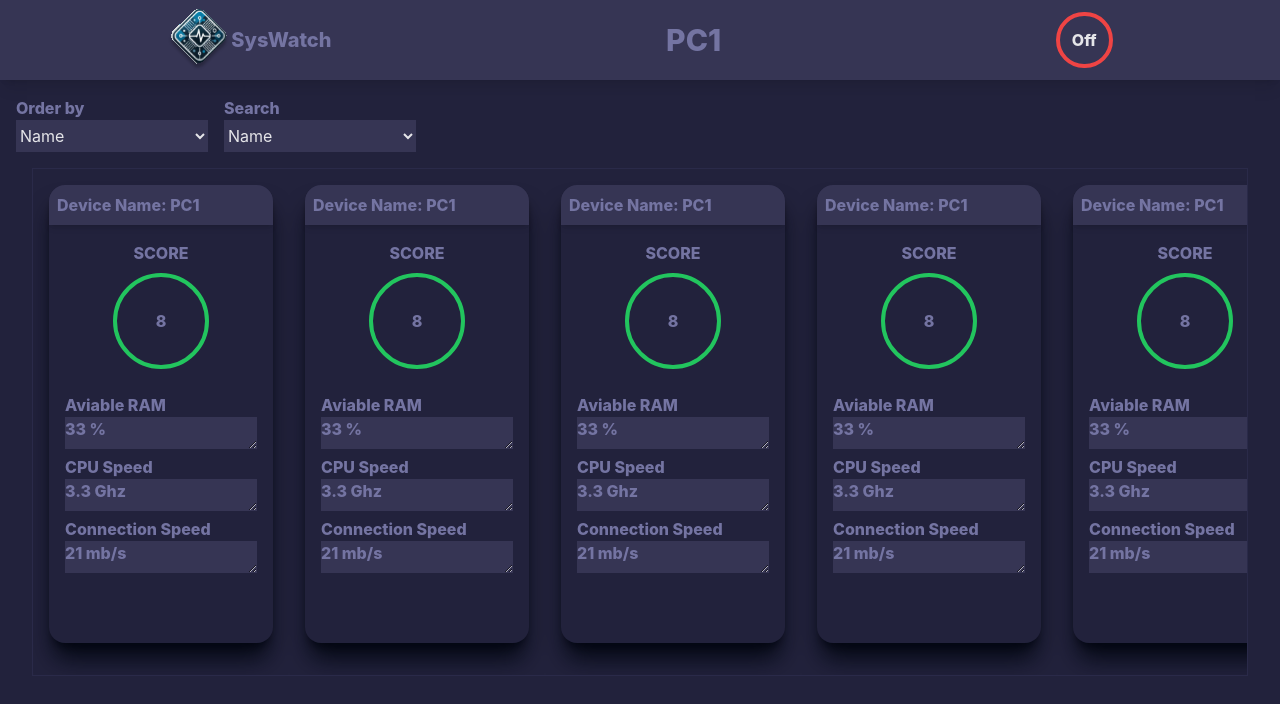
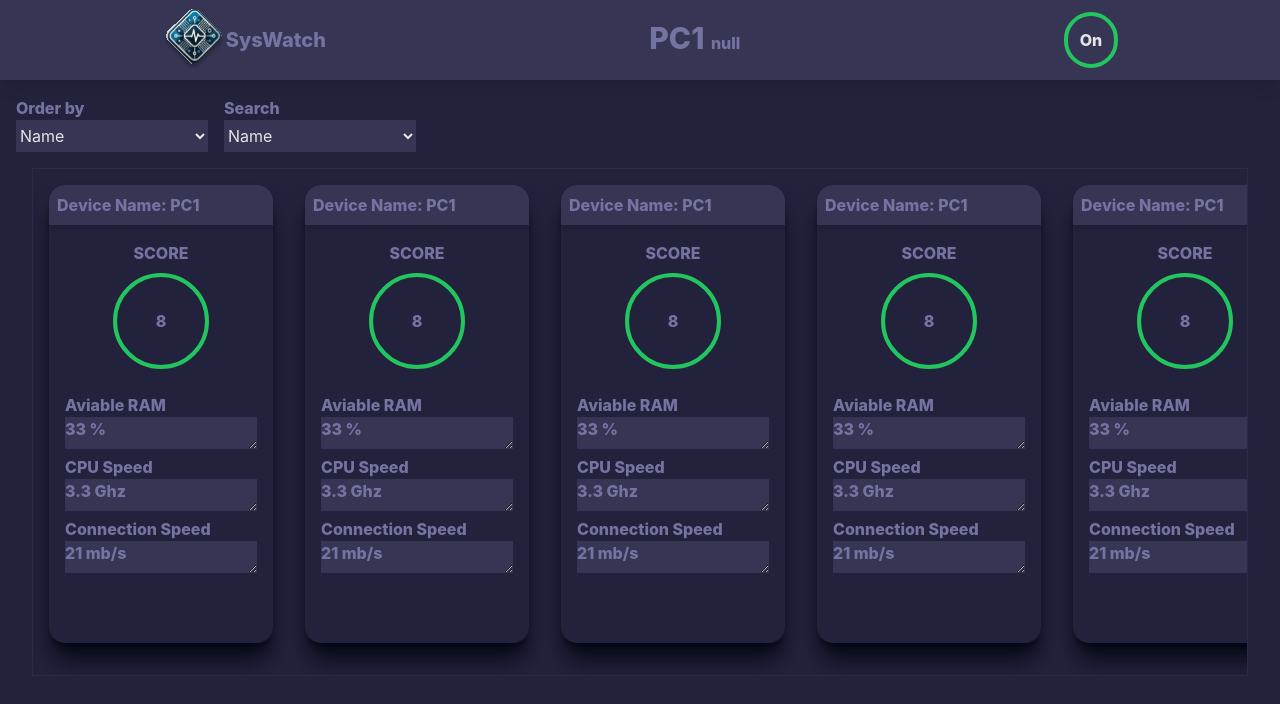
Before and after one commit to Tomasxwav/SysWatch, a React (Vite) app: page / in a window 1280 px wide. Shown: the top 704 px of the page. Built offline with nearby package versions, Linux system fonts and the light colour scheme.

Commit message:
Create IP Hook

```diff
--- a/index.cjs
+++ b/index.cjs
@@ -4,7 +4,7 @@ const path = require('path')
 function createWindow() {
   const win = new BrowserWindow({
     width: 1200,
-    height: 600,
+    height: 1000,
     webPreferences: {
       preload: path.join(__dirname, 'preload.js'), // opcional
       nodeIntegration: true,
--- a/src/components/Header.tsx
+++ b/src/components/Header.tsx
@@ -1,24 +1,11 @@
 import { useState } from 'react'
+import { useLocalIP } from '../hooks/useLocalIP'
 
 export const Header = () => {
+  const ip = useLocalIP()
   const [isConnected, setIsConnected] = useState(false)
 
   const handleConnectToServer = () => {
-    const peerConnection = new RTCPeerConnection({ iceServers: [] })
-    peerConnection.createDataChannel('')
-    peerConnection
-      .createOffer()
-      .then((offer) => peerConnection.setLocalDescription(offer))
-      .catch((error) => console.error('Error al crear la oferta:', error))
-
-    peerConnection.onicecandidate = (event) => {
-      if (event.candidate) {
-        const ip = event.candidate.candidate.split(' ')[4]
-        alert('Tu dirección IP local es: ' + ip)
-        peerConnection.close()
-      }
-    }
-
     isConnected
       ? alert('Connecting to server...') //TODO
       : alert('Disconnecting from server...') //TODO
@@ -40,8 +27,16 @@ export const Header = () => {
           SysWatch
         </p>
       </div>
-      <h1 className='font-extrabold text-3xl text-[#7474A2]'>PC1</h1>
-      {isConnected ? (
+      <h1 className='font-extrabold text-3xl text-[#7474A2]'>
+        PC1{' '}
+        {ip ? (
+          <span className='text-[1rem]'>{ip}</span>
+        ) : (
+          <span>Obteniendo IP...</span>
+        )}
+      </h1>
+
+      {!isConnected ? (
         <button
           onClick={handleConnectToServer}
           className='xl:border-4  border-2 border-green-500 2xl:p-6 xl:p-3 p-2 rounded-full font-extrabold '
--- /dev/null
+++ b/src/hooks/useLocalIP.tsx
@@ -0,0 +1,24 @@
+import { useEffect, useState } from 'react'
+
+export const useLocalIP = () => {
+  const [ip, setIP] = useState('null')
+
+  useEffect(() => {
+    const peerConnection = new RTCPeerConnection({ iceServers: [] })
+    peerConnection.createDataChannel('')
+    peerConnection
+      .createOffer()
+      .then((offer) => peerConnection.setLocalDescription(offer))
+      .catch((error) => console.error('Error al crear la oferta:', error))
+
+    peerConnection.onicecandidate = (event) => {
+      if (event.candidate) {
+        const localIP = event.candidate.candidate.split(' ')[4]
+        setIP(localIP)
+        peerConnection.close()
+      }
+    }
+  }, [])
+
+  return ip
+}
```
